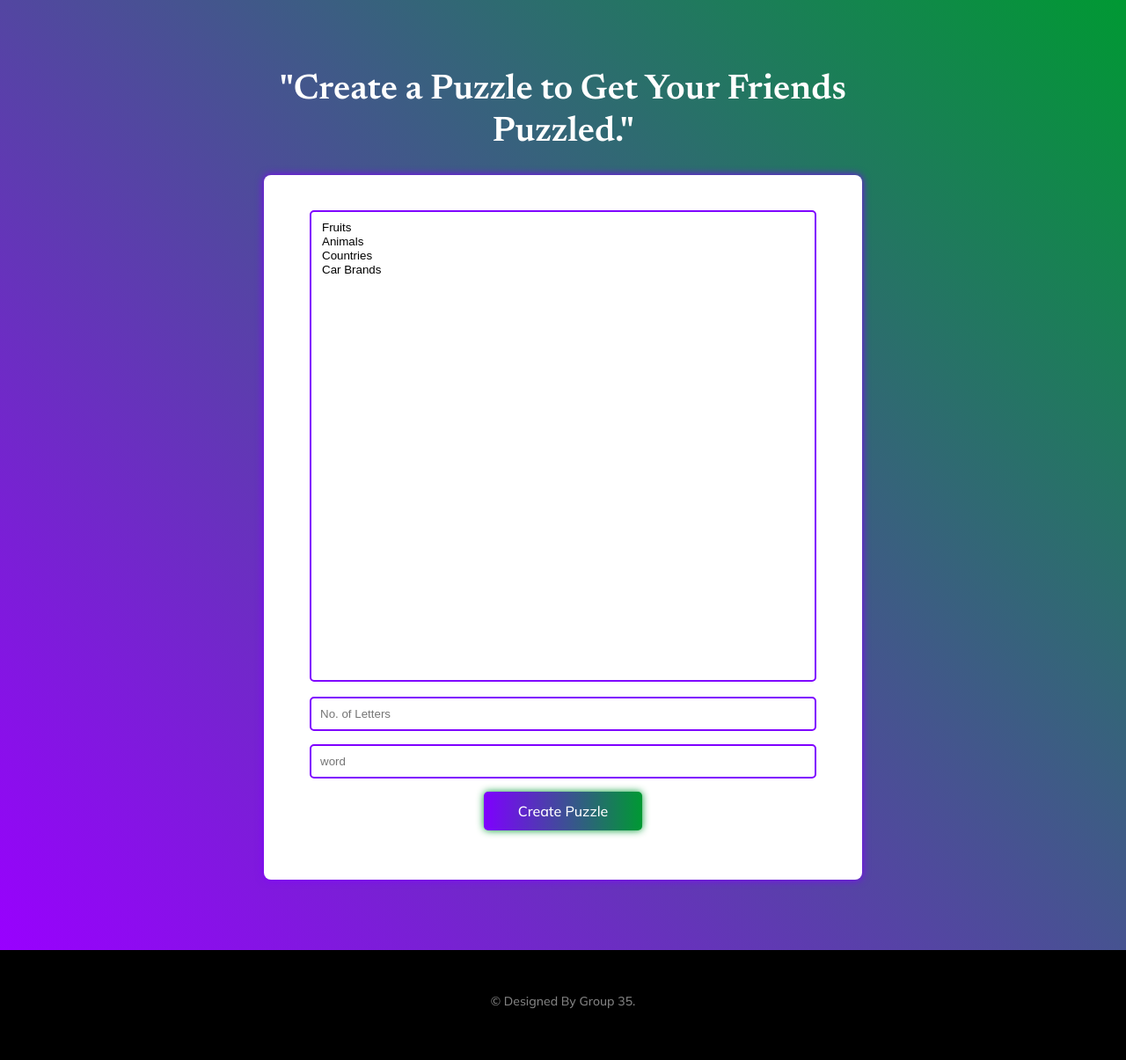
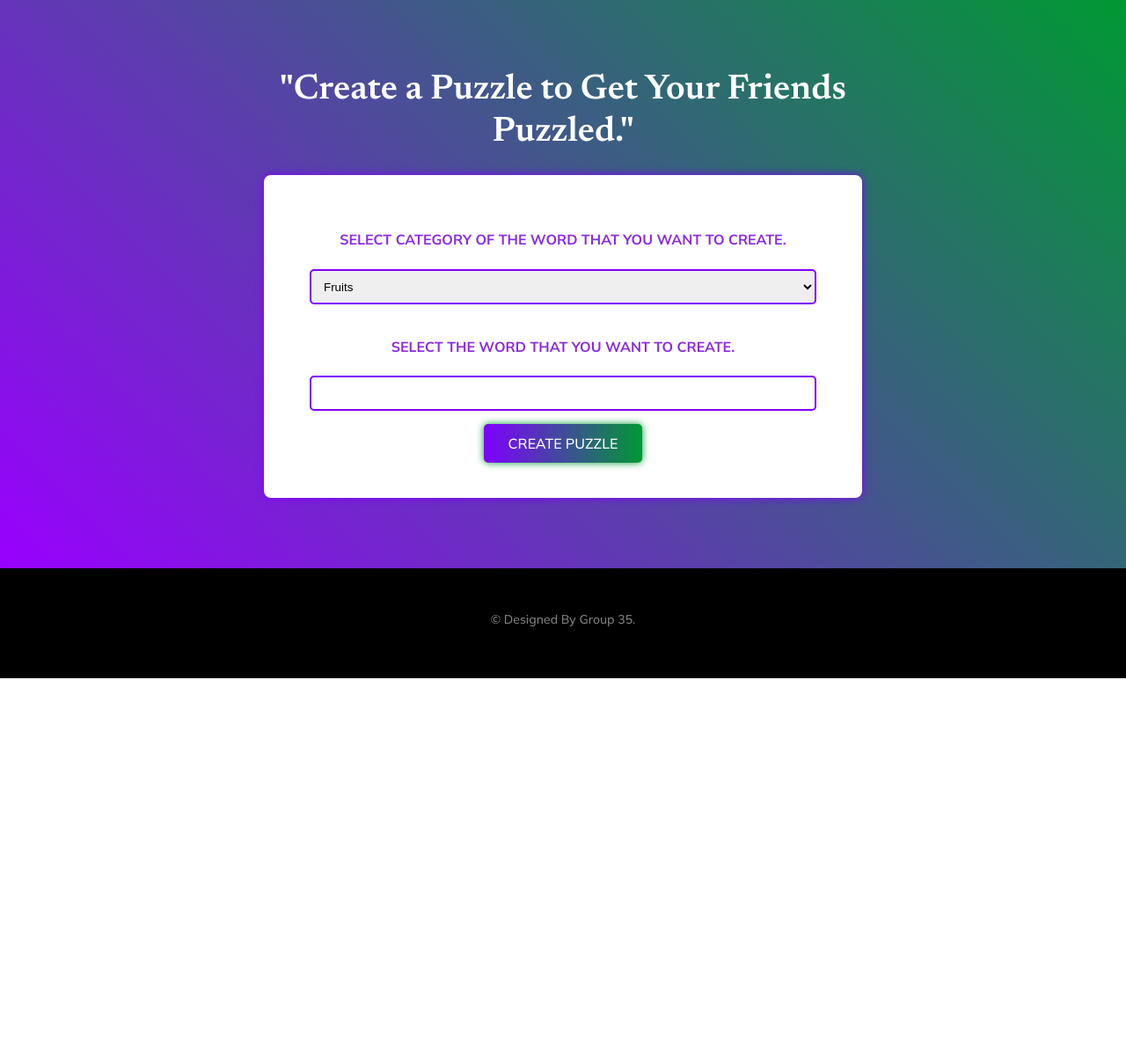
Before and after one commit to Manishv005/AgileWebDevProject35, a Flask app: page /create in a window 1280 px wide. Shown: the part 649-1854 px from the top of the page at 88% size. After the commit the page ends 1420 px from the top, so only its background shows below. Run offline with Flask 3, Linux system fonts and the light colour scheme; the visitor is signed in with stand-in values (Sample User, id 1); some libraries are stand-ins or nearby versions.

Commit message:
Update create.html
Added two dropdown lists for the user to select CATEGORY and WORD; Added AJAX to fetch the WORD for each category dynamically.

```diff
--- a/app/templates/create.html
+++ b/app/templates/create.html
@@ -1,27 +1,18 @@
-{% if current_user.is_anonymous %} {% extends 'base.html' %} {% else %} {%
-extends 'base_inner.html' %} {% endif %} {% block content %}
+<!-- create_puzzle.html -->
+{% extends 'base_inner.html' %}
+{% block content %}
 <header class="masthead">
     <div class="container px-5">
         <div class="row gx-5 align-items-center">
             <div class="col-lg-6">
-				<!-- Masthead text -->
                 <div class="mb-5 mb-lg-0 text-center text-lg-start">
-					<h1 class="display-1 lh-1 mb-3">
-						Create
-						<span style="color: blueviolet">Puzzles</span> that you
-						what other's to
-						<span style="color: blueviolet">PLAY</span>.
-					</h1>
+                    <h1 class="display-1 lh-1 mb-3">Create <span style="color: blueviolet">Puzzles</span> that you want others to <span style="color: blueviolet">PLAY</span>.</h1>
                 </div>
             </div>
             <div class="col-lg-6">
-				<!-- Circular Video Container -->
                 <div class="circular-video">
                     <video muted autoplay loop class="video-in-circle">
-						<source
-							src="static/assets/img/puzzle.mp4"
-							type="video/mp4"
-						/>
+                        <source src="static/assets/img/puzzle.mp4" type="video/mp4"/>
                     </video>
                 </div>
             </div>
@@ -32,105 +23,48 @@ extends 'base_inner.html' %} {% endif %} {% block content %}
     <div class="container px-5">
         <div class="row gx-5 justify-content-center">
             <div class="col-xl-8">
-				<div class="h2 fs-1 text-white mb-4">
-					"Create a Puzzle to Get Your Friends Puzzled."
+                <div class="h2 fs-1 text-white mb-4">"Create a Puzzle to Get Your Friends Puzzled."</div>
+                <div class="login-form-container">
+                    <form action="{{ url_for('create') }}" method="POST" novalidate>
+                        {{ form.hidden_tag() }}
+                        <!-- Category Section -->
+                        <div class="form-group mb-3">
+                            <h4 style="color: blueviolet">SELECT CATEGORY OF THE WORD THAT YOU WANT TO CREATE.</h4>
+                            {{ form.category.label(hidden=True) }}
+                            {{ form.category(class='login-form-input form-control', required=True, id='category', style='height: 40px;') }}
                         </div>
-				<!-- Puzzle Creation Form -->
-				<div class="login-form-container">
-					<form
-						action="{{ url_for('create') }}"
-						method="POST"
-						id="puzzleForm"
-						style="display: none"
-					>
-						<!-- Hidden Field for Username -->
-						<input
-							type="hidden"
-							name="username"
-							value="{{ current_user.username }}"
-						/>
-
-						<!-- Category Selection Dropdown -->
-						<div class="form-group mb-3">
-							<h4 style="color: blueviolet">
-								SELECT THE CATEGORY OF THE WORD THAT YOU WANT TO
-								CREATE.
-							</h4>
-							<select
-								name="category"
-								id="category"
-								class="login-form-input"
-								required
-							>
-								<option value="" disabled selected>
-									Select your category
-								</option>
-								<option value="fruits">FRUITS</option>
-								<option value="animals">ANIMALS</option>
-								<option value="countries">COUNTRIES</option>
-								<option value="car_brands">CAR BRANDS</option>
-							</select>
+                        <!-- Word Section -->
+                        <div class="form-group">
+                            <h4 style="color: blueviolet">SELECT THE WORD THAT YOU WANT TO CREATE.</h4>
+                            {{ form.word.label(hidden=True) }}
+                            {{ form.word(class='login-form-input form-control', required=True, id='word', style='height: 40px;') }}
                         </div>
-						<!-- Number of Letters Input -->
-						<h4 style="color: blueviolet">
-							ENTER THE NUMBER OF LETTERS THAT THE WORD WOULD
-							HAVE.
-						</h4>
-						<input
-							type="number"
-							name="number_of_letters"
-							id="number_of_letters"
-							placeholder="Number Of Letters"
-							class="login-form-input"
-							max="15"
-							required
-						/>
-						<!-- Word Input -->
-						<h4 style="color: blueviolet">
-							ENTER THE WORD THAT YOU WANT THE OTHER USERS TO
-							GUESS.
-						</h4>
-						<input
-							type="text"
-							name="word"
-							id="word"
-							placeholder="Enter The WORD"
-							class="login-form-input"
-							required
-						/>
-						<!-- Submit Button -->
-						<button type="submit" class="login-form-button">
-							CREATE PUZZLE
-						</button>
-					</form>
-					<form
-						action="{{ url_for('create') }}"
-						method="post"
-						novalidate
-					>
-						{{ form.hidden_tag() }}
-						<div class="form-group">
-							{{ form.category(class='login-form-input', size=32,
-							placeholder='Category') }}
-						</div>
-						<div class="form-group mt-4">
-							{{ form.number_of_letters(class='login-form-input',
-							size=32, placeholder='No. of Letters') }}
-						</div>
-						<div class="form-group mt-4">
-							{{ form.word(class='login-form-input', size=32,
-							placeholder='word') }}
-						</div>
-
-						<div class="d-grid gap-2 mb-3">
-							<button type="submit" class="login-form-button">
-								{{ form.submit.label }}
-							</button>
-						</div>
+                        <button type="submit" class="login-form-button">CREATE PUZZLE</button>
                     </form>
                 </div>
             </div>
         </div>
     </div>
 </aside>
+<script src="https://ajax.googleapis.com/ajax/libs/jquery/3.5.1/jquery.min.js"></script>
+<script type="text/javascript">
+$(document).ready(function() {
+    $('#category').change(function() {
+        var category = $(this).val();
+        if (category) {
+            $.getJSON('{{ url_for("get_words") }}', { category: category }, function(words) {
+                var options = '<option value="">Select a Word</option>';
+                for (var i = 0; i < words.length; i++) {
+                    options += '<option value="' + words[i] + '">' + words[i] + '</option>';
+                }
+                $('#word').html(options);
+                $('#word').prop('disabled', false);
+            });
+        } else {
+            $('#word').html('<option value="">Select a Word</option>');
+            $('#word').prop('disabled', true);
+        }
+    });
+});
+</script>
 {% endblock %}
```
Lines whose indentation alone changed are shown as unchanged.
